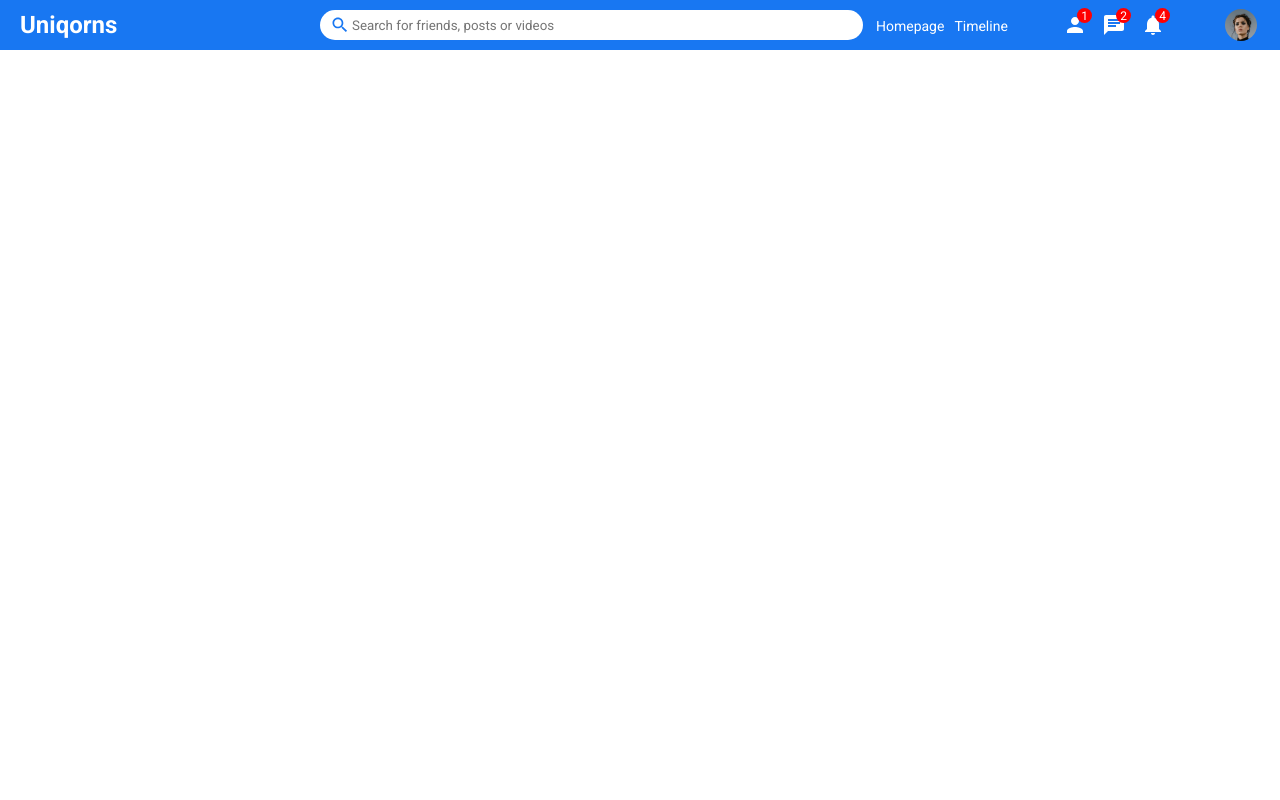
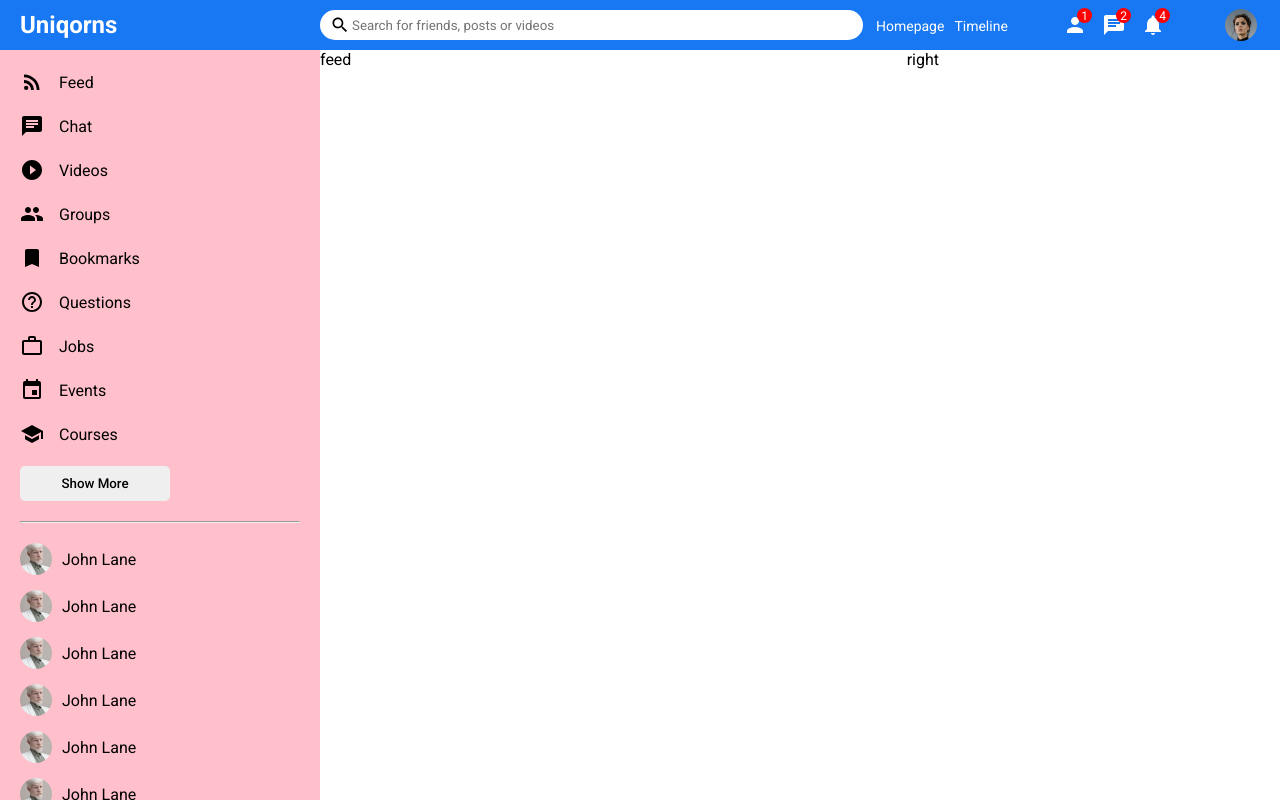
Before and after one commit to marizoo/SocialMedia, a React (Create React App) app: page / in a window 1280 px wide. Built offline with nearby package versions, Linux system fonts and the light colour scheme.

Commit message:
completed sidebar component

```diff
--- /dev/null
+++ b/src/components/Feed.jsx
@@ -0,0 +1,16 @@
+import React from 'react'
+import styled from 'styled-components'
+
+const Cont = styled.div`
+flex: 5.5;
+`
+
+const Feed = () => {
+    return (
+        <Cont>
+            feed
+        </Cont>
+    )
+}
+
+export default Feed
--- /dev/null
+++ b/src/components/Rightbar.jsx
@@ -0,0 +1,16 @@
+import React from 'react'
+import styled from 'styled-components'
+
+const Cont = styled.div`
+flex: 3.5;
+`
+
+const Rightbar = () => {
+    return (
+        <Cont>
+            right
+        </Cont>
+    )
+}
+
+export default Rightbar
--- /dev/null
+++ b/src/components/Sidebar.jsx
@@ -0,0 +1,158 @@
+import { Bookmark, Chat, Event, Group, HelpOutline, PlayCircleFilledOutlined, RssFeed, School, WorkOutline } from '@material-ui/icons'
+import React from 'react'
+import styled from 'styled-components'
+
+const Cont = styled.div`
+flex: 3;
+height: calc(100vh - 50px);
+overflow-y: scroll;
+
+&::-webkit-scrollbar {
+    width: 5px;
+}
+&::-webkit-scrollbar-track {
+    background-color: #f1f1f1;
+}
+&::-webkit-scrollbar-thumb {
+    background-color: rgb(179, 179, 179);
+}
+`
+
+const Wrapper = styled.div`
+padding: 20px;
+background-color: pink;
+`
+
+const FeedList = styled.ul`
+padding: 0;
+margin: 0;
+list-style: none;
+`
+
+const ListItem = styled.li`
+display: flex;
+align-items: center;
+margin-bottom: 20px;
+`
+
+const ListText = styled.span`
+margin-left: 15px;
+`
+
+const Button = styled.button`
+width: 150px;
+border: none;
+padding: 10px;
+border-radius: 5px;
+font-weight: 500;
+`
+
+const HLine = styled.hr`
+margin: 20px 0;
+`
+
+const FriendList = styled.ul`
+padding: 0;
+margin: 0;
+list-style: none;
+`
+const Friend = styled.li`
+display: flex;
+align-items: center;
+margin-bottom: 15px;
+`
+
+const FImg = styled.img`
+border-radius: 50%;
+height: 32px;
+width: 32px;
+object-fit: cover;
+margin-right: 10px;
+`
+
+const FName = styled.span`
+
+`
+
+
+const Sidebar = () => {
+    return (
+        <Cont>
+            <Wrapper>
+                <FeedList>
+                    <ListItem>
+                        <RssFeed/>
+                        <ListText>Feed</ListText>
+                    </ListItem>
+                    <ListItem>
+                        <Chat/>
+                        <ListText>Chat</ListText>
+                    </ListItem>
+                    <ListItem>
+                        <PlayCircleFilledOutlined/>
+                        <ListText>Videos</ListText>
+                    </ListItem>
+                    <ListItem>
+                        <Group/>
+                        <ListText>Groups</ListText>
+                    </ListItem>
+                    <ListItem>
+                        <Bookmark/>
+                        <ListText>Bookmarks</ListText>
+                    </ListItem>
+                    <ListItem>
+                        <HelpOutline/>
+                        <ListText>Questions</ListText>
+                    </ListItem>
+                    <ListItem>
+                        <WorkOutline/>
+                        <ListText>Jobs</ListText>
+                    </ListItem>
+                    <ListItem>
+                        <Event/>
+                        <ListText>Events</ListText>
+                    </ListItem>
+                    <ListItem>
+                        <School/>
+                        <ListText>Courses</ListText>
+                    </ListItem>
+                </FeedList>
+                <Button>Show More</Button>
+                <HLine/>
+                <FriendList>
+                    <Friend>
+                        <FImg src="./assets/person/2.jpeg" alt="Friend's name"/>
+                        <FName>John Lane</FName>
+                    </Friend>
+                    <Friend>
+                        <FImg src="./assets/person/2.jpeg" alt="Friend's name"/>
+                        <FName>John Lane</FName>
+                    </Friend>
+                    <Friend>
+                        <FImg src="./assets/person/2.jpeg" alt="Friend's name"/>
+                        <FName>John Lane</FName>
+                    </Friend>
+                    <Friend>
+                        <FImg src="./assets/person/2.jpeg" alt="Friend's name"/>
+                        <FName>John Lane</FName>
+                    </Friend>
+                    <Friend>
+                        <FImg src="./assets/person/2.jpeg" alt="Friend's name"/>
+                        <FName>John Lane</FName>
+                    </Friend>
+                    <Friend>
+                        <FImg src="./assets/person/2.jpeg" alt="Friend's name"/>
+                        <FName>John Lane</FName>
+                    </Friend>
+                    <Friend>
+                        <FImg src="./assets/person/2.jpeg" alt="Friend's name"/>
+                        <FName>John Lane</FName>
+                    </Friend>
+
+                </FriendList>
+            </Wrapper>
+        </Cont>
+    )
+}
+
+export default Sidebar
--- a/src/pages/Home.jsx
+++ b/src/pages/Home.jsx
@@ -1,16 +1,26 @@
 import React from 'react'
 import styled from 'styled-components'
+import Feed from '../components/Feed'
+import Rightbar from '../components/Rightbar'
+import Sidebar from '../components/Sidebar'
 import Topbar from '../components/Topbar'
 
-const Cont = styled.div`
-color: ${({theme}) => theme.colors.primary}
+
+const Wrapper = styled.div`
+display: flex;
+width: 100%;
 `
 
 const Home = () => {
     return (
-        <Cont>
-                   <Topbar />
-        </Cont>
+        <>
+            <Topbar />
+            <Wrapper>
+                <Sidebar />
+                <Feed />
+                <Rightbar />
+            </Wrapper>
+        </>
     )
 }
 
```
